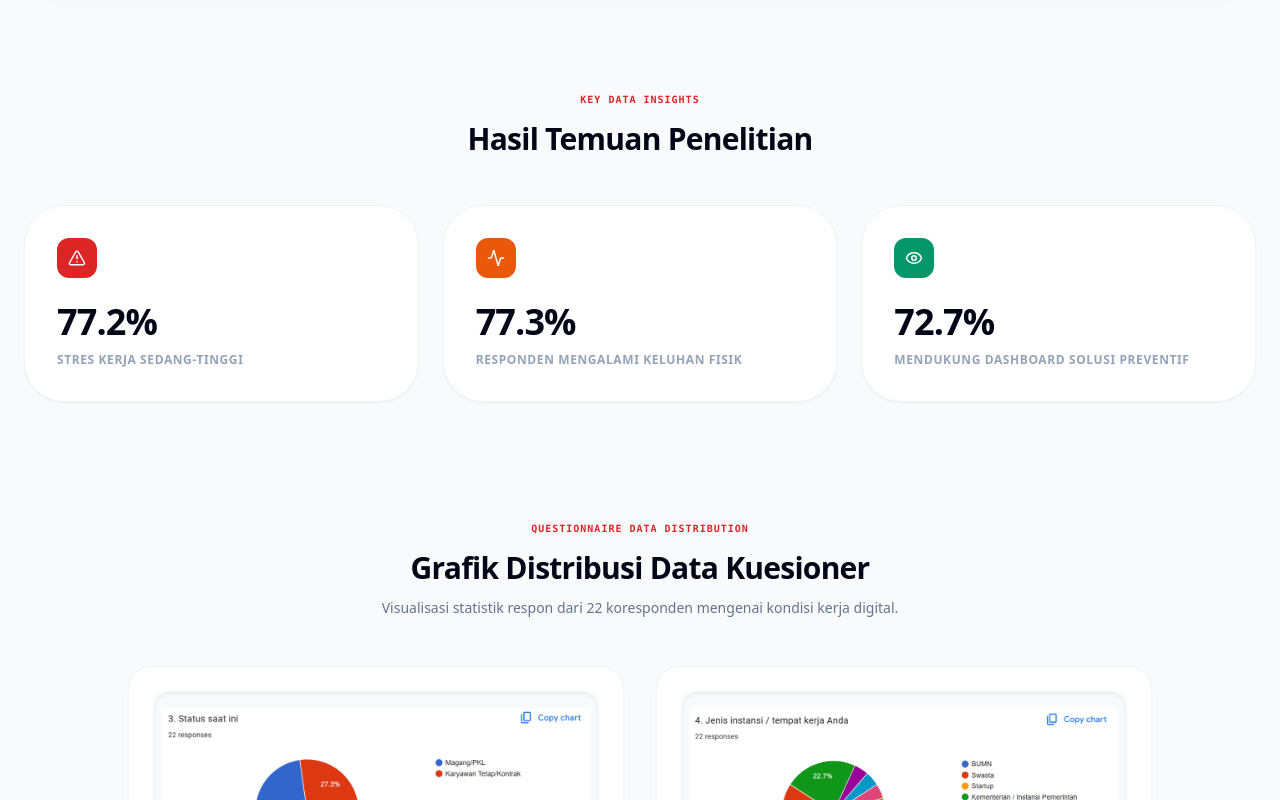
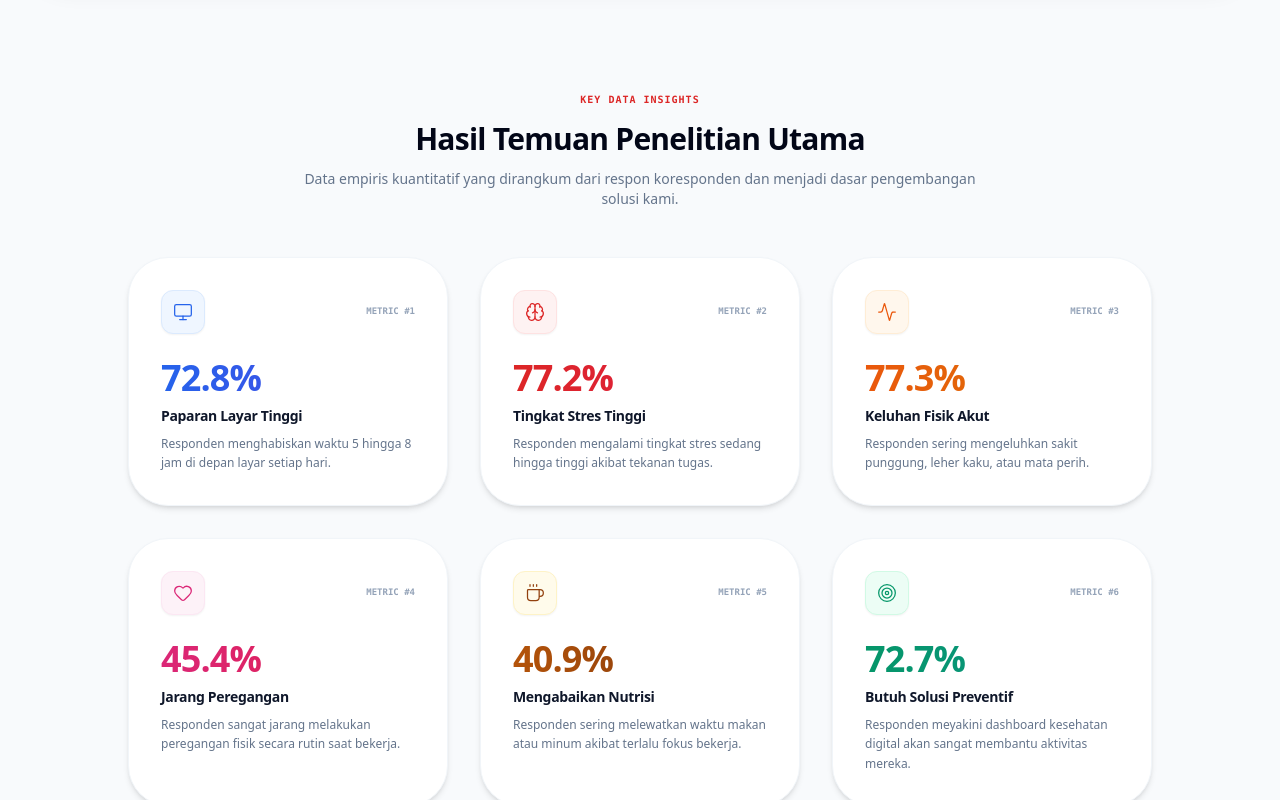
Before and after one commit to agstydva/stem-project, a React (Vite) app: page /empathy in a window 1280 px wide. Shown: the part 1900-2700 px from the top of the page. Built offline with nearby package versions, Linux system fonts and the light colour scheme.

Commit message:
Upgrade Key Data Insights section on Empathy page with 6 styled cards and gradient stats

```diff
--- a/src/pages/Empathy.jsx
+++ b/src/pages/Empathy.jsx
@@ -12,7 +12,10 @@ import {
   ArrowUpRight,
   X,
   Download,
-  Maximize2
+  Maximize2,
+  Monitor,
+  Coffee,
+  Brain
 } from 'lucide-react';
 
 const Empathy = () => {
@@ -228,19 +231,83 @@ const Empathy = () => {
         <section className="space-y-12">
           <div className="text-center max-w-2xl mx-auto space-y-3">
             <span className="text-[10px] font-mono font-bold text-red-600 uppercase tracking-widest">KEY DATA INSIGHTS</span>
-            <h3 className="text-3xl font-black text-slate-950 tracking-tight">Hasil Temuan Penelitian</h3>
+            <h3 className="text-3xl font-black text-slate-950 tracking-tight">Hasil Temuan Penelitian Utama</h3>
+            <p className="text-sm text-slate-500 font-medium">Data empiris kuantitatif yang dirangkum dari respon koresponden dan menjadi dasar pengembangan solusi kami.</p>
           </div>
 
-          <div className="grid sm:grid-cols-3 gap-6">
+          <div className="grid sm:grid-cols-2 lg:grid-cols-3 gap-8 max-w-5xl mx-auto">
             {[
-              { label: "Stres Kerja Sedang-Tinggi", value: "77.2%", icon: <AlertTriangle size={18} />, color: "bg-red-600" },
-              { label: "Responden Mengalami Keluhan Fisik", value: "77.3%", icon: <Activity size={18} />, color: "bg-orange-600" },
-              { label: "Mendukung Dashboard Solusi Preventif", value: "72.7%", icon: <Eye size={18} />, color: "bg-emerald-600" }
+              {
+                value: "72.8%",
+                title: "Paparan Layar Tinggi",
+                desc: "Responden menghabiskan waktu 5 hingga 8 jam di depan layar setiap hari.",
+                icon: <Monitor size={20} className="stroke-[1.5]" />,
+                theme: "bg-blue-50 text-blue-600 border-blue-100",
+                textGradient: "from-blue-600 to-indigo-600"
+              },
+              {
+                value: "77.2%",
+                title: "Tingkat Stres Tinggi",
+                desc: "Responden mengalami tingkat stres sedang hingga tinggi akibat tekanan tugas.",
+                icon: <Brain size={20} className="stroke-[1.5]" />,
+                theme: "bg-red-50 text-red-600 border-red-100",
+                textGradient: "from-red-600 to-rose-600"
+              },
+              {
+                value: "77.3%",
+                title: "Keluhan Fisik Akut",
+                desc: "Responden sering mengeluhkan sakit punggung, leher kaku, atau mata perih.",
+                icon: <Activity size={20} className="stroke-[1.5]" />,
+                theme: "bg-orange-50 text-orange-600 border-orange-100",
+                textGradient: "from-orange-600 to-amber-600"
+              },
+              {
+                value: "45.4%",
+                title: "Jarang Peregangan",
+                desc: "Responden sangat jarang melakukan peregangan fisik secara rutin saat bekerja.",
+                icon: <Heart size={20} className="stroke-[1.5]" />,
+                theme: "bg-pink-50 text-pink-600 border-pink-100",
+                textGradient: "from-pink-600 to-rose-600"
+              },
+              {
+                value: "40.9%",
+                title: "Mengabaikan Nutrisi",
+                desc: "Responden sering melewatkan waktu makan atau minum akibat terlalu fokus bekerja.",
+                icon: <Coffee size={20} className="stroke-[1.5]" />,
+                theme: "bg-amber-50 text-amber-800 border-amber-100",
+                textGradient: "from-amber-700 to-amber-900"
+              },
+              {
+                value: "72.7%",
+                title: "Butuh Solusi Preventif",
+                desc: "Responden meyakini dashboard kesehatan digital akan sangat membantu aktivitas mereka.",
+                icon: <Target size={20} className="stroke-[1.5]" />,
+                theme: "bg-emerald-50 text-emerald-600 border-emerald-100",
+                textGradient: "from-emerald-600 to-teal-600"
+              }
             ].map((stat, idx) => (
-              <div key={idx} className="bg-white p-8 rounded-[2.5rem] border border-slate-100 shadow-sm hover:shadow-lg transition-all duration-300">
-                <div className={`w-10 h-10 ${stat.color} text-white rounded-xl flex items-center justify-center mb-6`}>{stat.icon}</div>
-                <p className="text-4xl font-black text-slate-950 tracking-tight mb-2">{stat.value}</p>
-                <p className="text-xs font-bold text-slate-400 uppercase tracking-wider leading-relaxed">{stat.label}</p>
+              <div
+                key={idx}
+                className="group relative bg-white p-8 rounded-[2.5rem] border border-slate-100 shadow-md hover:shadow-xl hover:-translate-y-1 transition-all duration-300 flex flex-col justify-between"
+              >
+                <div>
+                  <div className="flex items-center justify-between mb-6">
+                    <div className={`w-11 h-11 ${stat.theme} rounded-xl flex items-center justify-center border shadow-sm`}>
+                      {stat.icon}
+                    </div>
+                    <span className="text-[9px] font-mono font-bold text-slate-400">METRIC #{idx + 1}</span>
+                  </div>
+
+                  <p className={`text-4xl font-black bg-gradient-to-r ${stat.textGradient} bg-clip-text text-transparent tracking-tight mb-2`}>
+                    {stat.value}
+                  </p>
+                  <h4 className="text-sm font-black text-slate-900 mb-2 tracking-tight group-hover:text-red-600 transition-colors duration-300">
+                    {stat.title}
+                  </h4>
+                  <p className="text-xs text-slate-500 leading-relaxed font-normal">
+                    {stat.desc}
+                  </p>
+                </div>
               </div>
             ))}
           </div>
```
